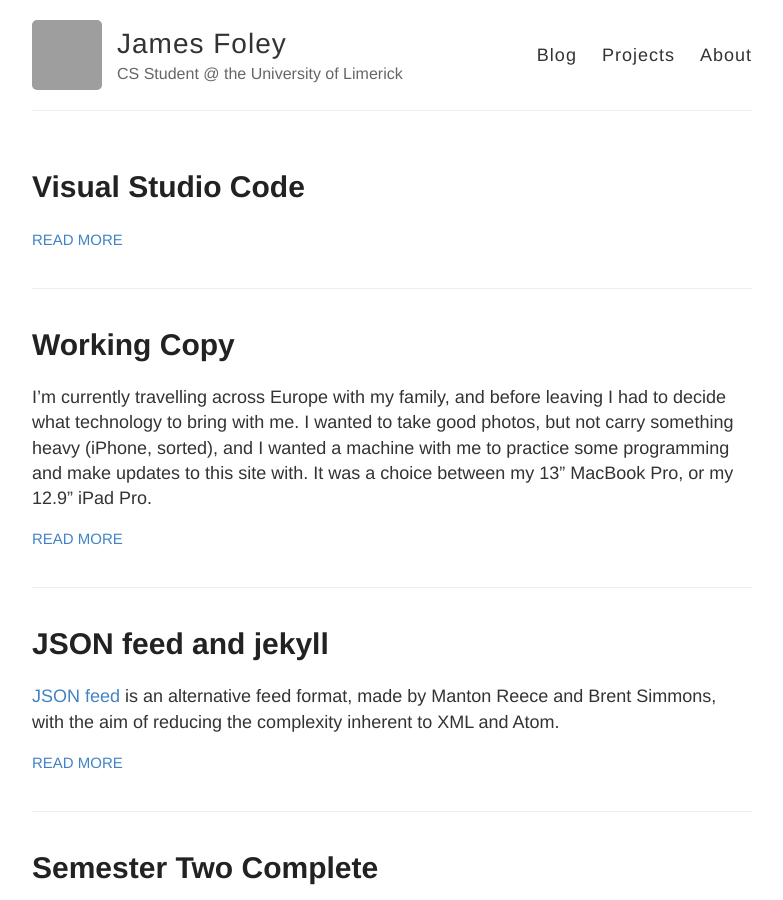
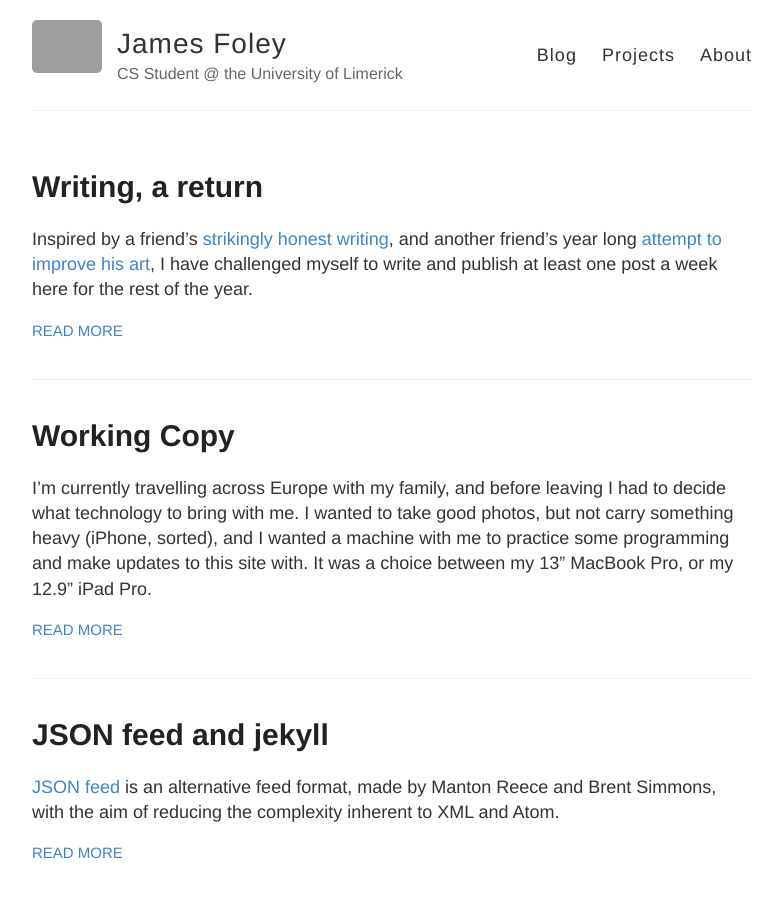
Before and after one commit to jamxf/jamxf.github.io, a Jekyll site: the page built from index.html, in a window 1280 px wide and 900 px high. Shown: the whole window, without its empty margins (248-1031 px from the left). Built offline with Jekyll 4.4.1, drawn with Linux system fonts in a browser that asks for light colours; grey boxes are pictures that could not be loaded.

Commit message:
a return

```diff
--- a/_config.yml
+++ b/_config.yml
@@ -9,7 +9,7 @@ name: James Foley
 description: CS Student @ the University of Limerick
 
 # URL of your avatar or profile pic (you could use your GitHub profile pic)
-avatar: https://avatars3.githubusercontent.com/u/3916603?v=3&s=400
+avatar: https://pbs.twimg.com/profile_images/1123630314826477576/FBr7gEG1_400x400.jpg
 
 #
 # Flags below are optional
@@ -22,7 +22,7 @@ footer-links:
   facebook:
   flickr:
   github: jamxf
-  instagram:
+  instagram: jamxf
   linkedin:
   pinterest:
   rss: atom
--- a/_posts/2018-08-01-VS-Code.md
+++ /dev/null
@@ -1,4 +0,0 @@
----
-layout: post
-title: Visual Studio Code
----
--- /dev/null
+++ b/_posts/2019-06-01-Writing-a-return.md
@@ -0,0 +1,10 @@
+---
+layout: post
+title: Writing, a return
+---
+
+Inspired by a friend's [strikingly honest writing](https://my-cornertest.squarespace.com/blog/my-very-first-blog-post), and another friend's year long [attempt to improve his art](https://www.instagram.com/artworkbyandrew/), I have challenged myself to write and publish at least one post a week here for the rest of the year.
+
+The first few things I've planned out include some strong opinions on the place of the 2019 Mac Pro in Apple's desktop line-up, thoughts on the difficulty of leading a team of your peers, as well as classic developer post discussing my experience with imposter syndrome.
+
+I've always enjoyed the act of writing, but for whatever reason the habit of publishing has never stuck in the past. I hope that enforcing some form of structure and schedule will help improve both the quality, and quantity of updates here. Cheers for the inspo' Liam and Andrew.
--- a/about.md
+++ b/about.md
@@ -4,7 +4,7 @@ title: About
 permalink: /about/
 ---
 
-Currently interning at Ericsson as part of my Computer Systems Degree at the University of Limerick.
+Currently interning at Ericsson and pursuing my Computer Systems Degree at the University of Limerick.
 
 ### More Information
 
```
